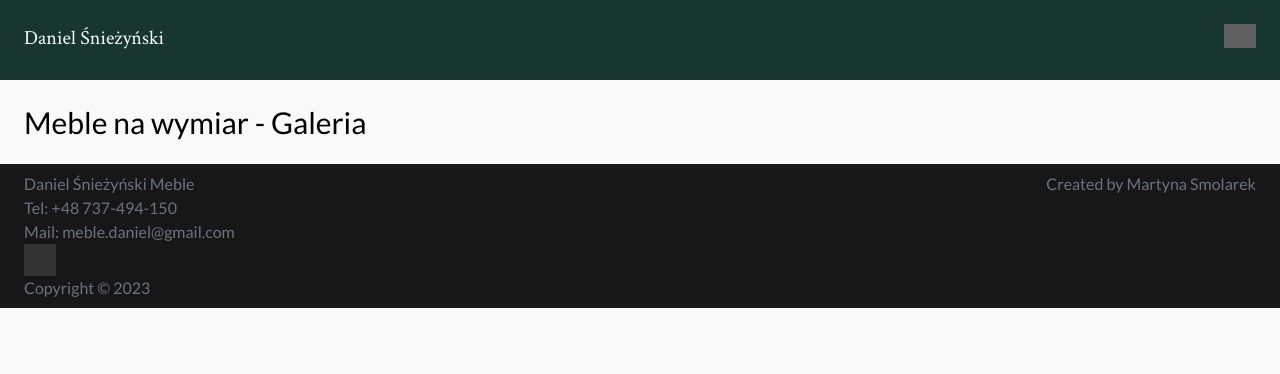
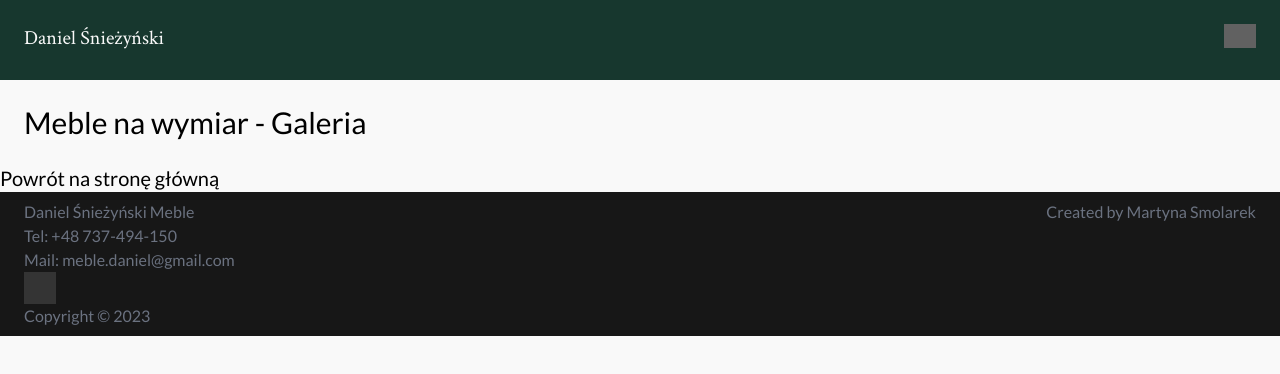
Before and after one commit to mahtyns/danielsniezynski-meble, a website built with Vite: page pages/meble.html in a window 1280 px wide. Built offline with nearby package versions, Linux system fonts and the light colour scheme; grey boxes are pictures that could not be loaded.

Commit message:
css styles update

```diff
--- a/pages/meble.html
+++ b/pages/meble.html
@@ -48,8 +48,10 @@
                                     alt="burger-menu"/>
                             </div>
                         </div>
-                         <!-- menu shown on mobile  -->
-                         <div id='responsive-links' class="bg-special-green-hover z-10 absolute left-0 top-0 w-full h-[100vh] overflow-x-hidden p-10 hidden">
+                        <!-- menu shown on mobile  -->
+                        <div
+                            id='responsive-links'
+                            class="bg-special-green-hover z-10 absolute left-0 top-0 w-full h-[100vh] overflow-x-hidden p-10 hidden">
                             <div class="w-[90%] flex justify-end text-2xl my-5" id="closeBtn">
                                 X
                             </div>
@@ -74,7 +76,7 @@
                                         Kontakt
                                     </a>
                                 </li>
-                                <li  class="my-5 px-8">
+                                <li class="my-5 px-8">
                                     <a href="tel:+48737494150">
                                         Zadzwoń
                                     </a>
@@ -89,6 +91,10 @@
         <main>
             <div class="w-full p-6">
                 <h1 class="text-3xl">Meble na wymiar - Galeria</h1>
+            </div>
+
+            <div>
+                <h3 class="text-xl">Powrót na stronę główną</h3>
             </div>
         </main>
 
```
Also changed, not shown: pages/tarasy.html (+1 -1 lines), src/output.css.
